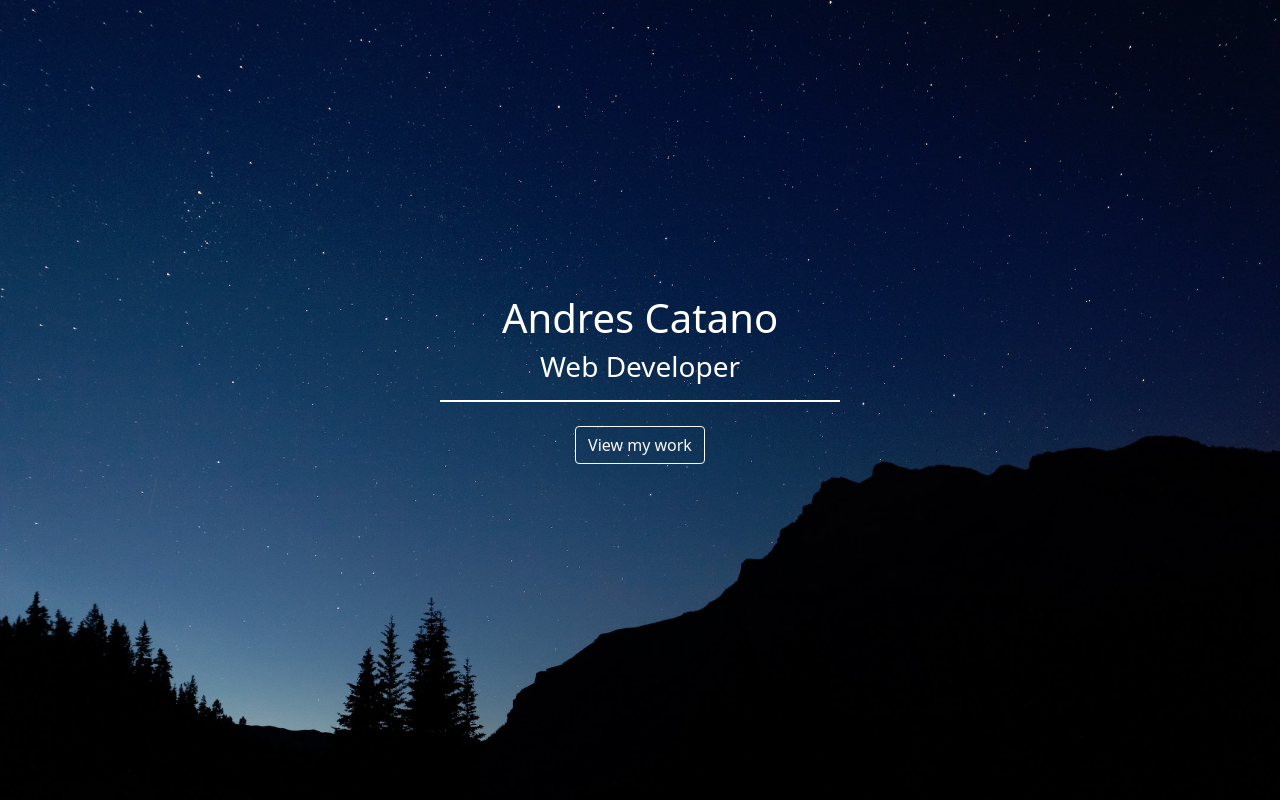
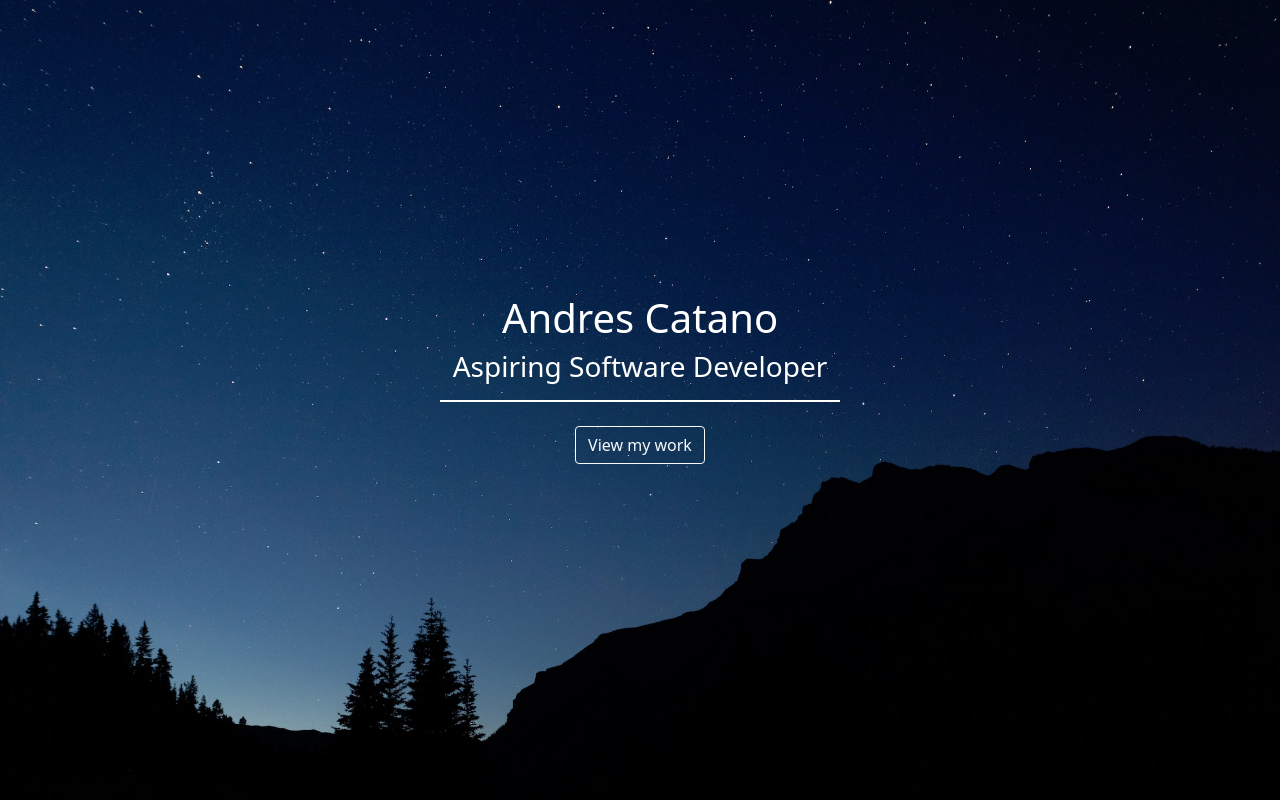
Before and after one commit to andresfcatano0/personal-website, a plain HTML site: page index.html in a window 1280 px wide. Shown: the top 800 px of the page. Drawn offline with nearby package versions, Linux system fonts and the light colour scheme.

Commit message:
Change description

```diff
--- a/index.html
+++ b/index.html
@@ -24,7 +24,7 @@
 <section id="top">
 	<div id="content" class="text-white animate__animated animate__backInDown">
 	  <h1 >Andres Catano</h1>
-	  <h3>Web Developer</h3>
+	  <h3>Aspiring Software Developer</h3>
 	  <hr>
 	  <a class="nav-link" href="#skills">
 	  	<button type="button" class="btn btn-outline-light">View my work</button>
```
